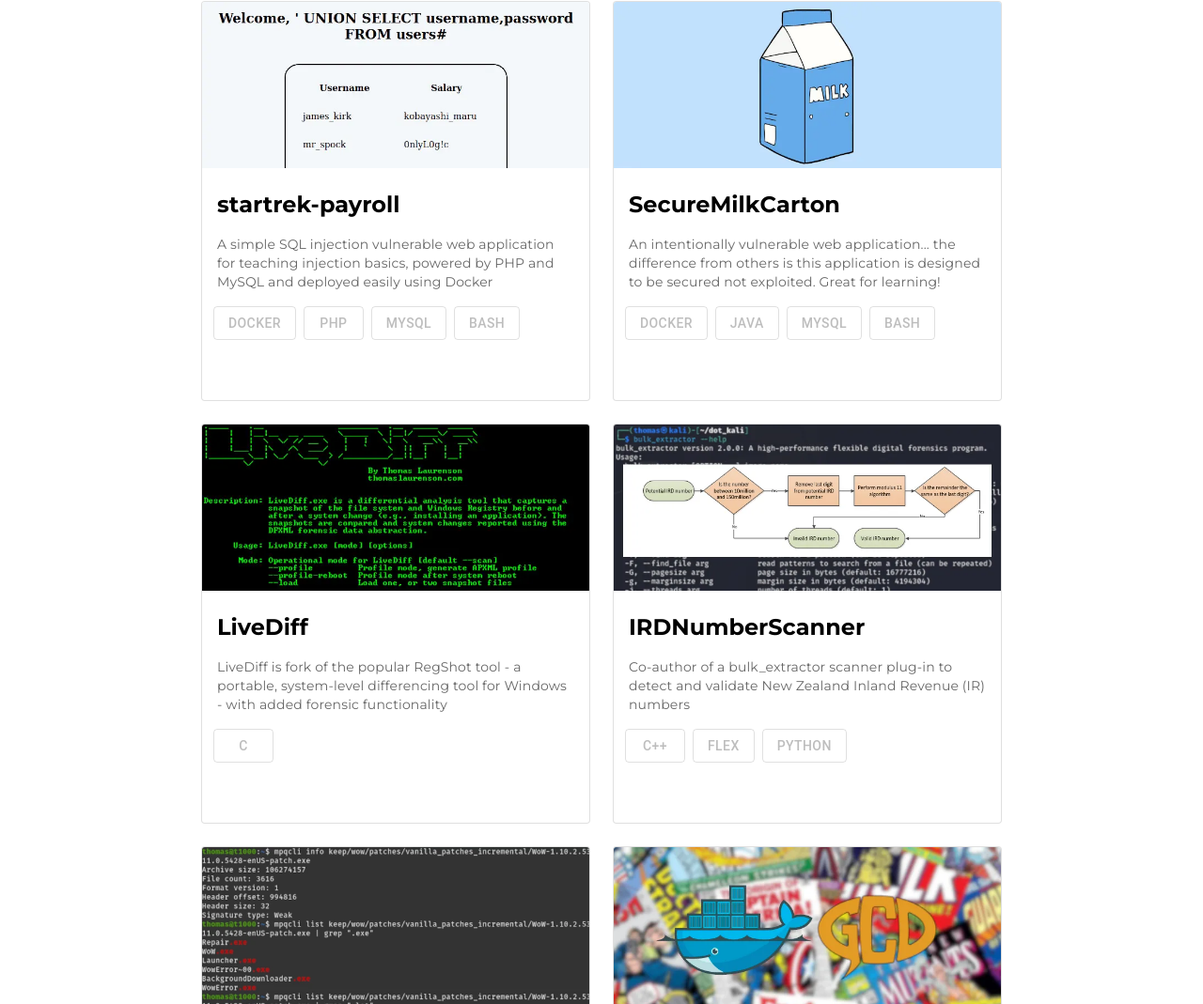
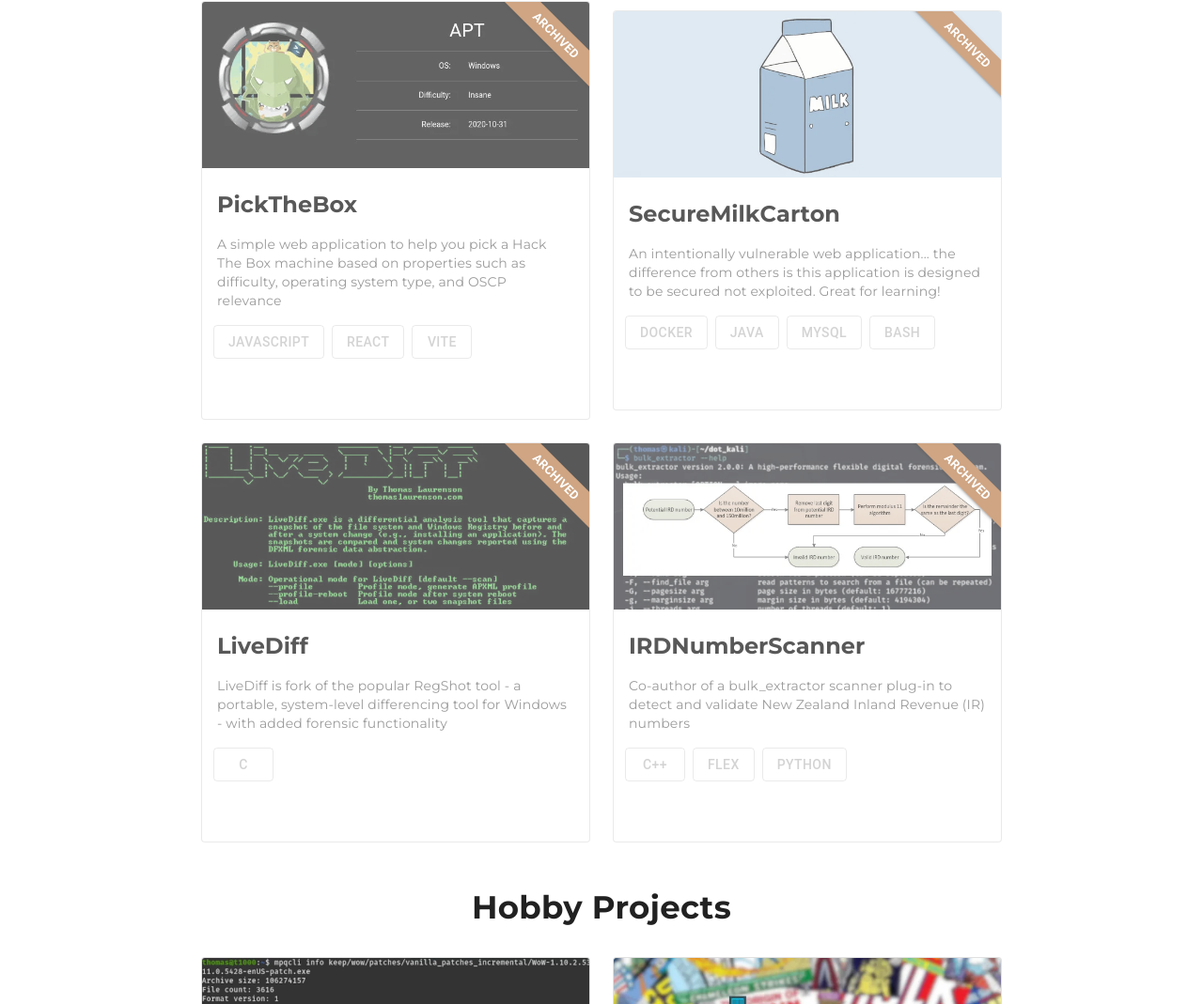
Before and after one commit to thomaslaurenson/thomaslaurenson.github.io, a React (Vite) app: page / in a window 1280 px wide. Shown: the part 2343-3412 px from the top of the page at 94% size. Built offline with nearby package versions, Linux system fonts and the light colour scheme; some icons are missing.

Commit message:
Feature/archived projects (#49)
* Bumped packages
* Divided projects into security and hobbies
* Added archived ribbon and card style

```diff
--- /dev/null
+++ b/src/components/ArchivedRibbon.jsx
@@ -0,0 +1,26 @@
+import { Box } from "@mui/material";
+
+export default function ArchivedRibbon() {
+  return (
+    <Box
+      sx={{
+        position: "absolute",
+        top: 22,
+        right: -36,
+        transform: "rotate(45deg)",
+        bgcolor: "warning.main",
+        color: "warning.contrastText",
+        px: 5,
+        py: 0.5,
+        fontSize: "0.8rem",
+        fontWeight: 700,
+        textTransform: "uppercase",
+        boxShadow: 2,
+        zIndex: 2,
+        pointerEvents: "none",
+      }}
+    >
+      Archived
+    </Box>
+  );
+}
--- a/src/components/PortfolioCard.jsx
+++ b/src/components/PortfolioCard.jsx
@@ -14,11 +14,22 @@ import {
 } from '@mui/material';
 import GitHubIcon from '@mui/icons-material/GitHub';
 import LinkIcon from '@mui/icons-material/Link';
+import ArchivedRibbon from './ArchivedRibbon';
 
 const PortfolioCard = ({project}) => {
   return (
     <Grid size={{ sm: 12 , md: 6 }}>
-      <Card elevation={0} variant="outlined">
+      <Card
+        elevation={0}
+        variant="outlined"
+        sx={{
+          position: "relative",
+          opacity: project.archived ? 0.65 : 1,
+          filter: project.archived ? "saturate(0.5)" : "none",
+          transition: "opacity 200ms ease, filter 200ms ease",
+        }}
+      >
+        {project.archived && <ArchivedRibbon />}
         <Link href={project.primarylink} aria-label={project.name}>
           <CardMedia component="picture">
             <source
--- a/src/data/constants.js
+++ b/src/data/constants.js
@@ -79,15 +79,7 @@ export const projects = [
     url: 'https://trophyroom.thomaslaurenson.com',
     primarylink: 'https://trophyroom.thomaslaurenson.com',
     tech: ['python', 'php', 'ps', 'bash'],
-  },
-  {
-    name: 'PickTheBox',
-    description: 'A simple web application to help you pick a Hack The Box machine based on properties such as difficulty, operating system type, and OSCP relevance',
-    img: 'pickthebox',
-    github: 'https://github.com/thomaslaurenson/pickthebox',
-    url: 'https://pickthebox.thomaslaurenson.com/',
-    primarylink: 'https://pickthebox.thomaslaurenson.com/',
-    tech: ['javascript', 'react', 'vite'],
+    archived: false,
   },
   {
     name: 'startrek-payroll',
@@ -97,6 +89,17 @@ export const projects = [
     url: null,
     primarylink: 'https://github.com/thomaslaurenson/startrek_payroll',
     tech: ['docker', 'php', 'mysql', 'bash'],
+    archived: false,
+  },
+  {
+    name: 'PickTheBox',
+    description: 'A simple web application to help you pick a Hack The Box machine based on properties such as difficulty, operating system type, and OSCP relevance',
+    img: 'pickthebox',
+    github: 'https://github.com/thomaslaurenson/pickthebox',
+    url: null,
+    primarylink: 'https://github.com/thomaslaurenson/pickthebox',
+    tech: ['javascript', 'react', 'vite'],
+    archived: true,
   },
   {
     name: 'SecureMilkCarton',
@@ -106,6 +109,7 @@ export const projects = [
     url: null,
     primarylink: 'https://github.com/thomaslaurenson/SecureMilkCarton',
     tech: ['docker', 'java', 'mysql', 'bash'],
+    archived: true,
   },
   {
     name: 'LiveDiff',
@@ -115,6 +119,7 @@ export const projects = [
     url: null,
     primarylink: 'https://github.com/thomaslaurenson/LiveDiff',
     tech: ['c'],
+    archived: true,
   },
   {
     name: 'IRDNumberScanner',
@@ -124,7 +129,11 @@ export const projects = [
     url: null,
     primarylink: 'https://github.com/thomaslaurenson/IRDNumberScanner',
     tech: ['C++', 'Flex', 'Python'],
+    archived: true,
   },
+];
+
+export const projects_hobbies = [
   {
     name: 'mpqcli',
     description: ' A command line tool to create, add, remove, list, extract, read, and verify MPQ archives using the StormLib library ',
@@ -133,6 +142,7 @@ export const projects = [
     url: null,
     primarylink: 'https://github.com/TheGrayDot/mpqcli',
     tech: ['c++', 'cmake', 'docker'],
+    archived: false,
   },
   {
     name: 'gcd_docker',
@@ -142,6 +152,7 @@ export const projects = [
     url: null,
     primarylink: 'https://github.com/TheGrayDot/gcd_docker',
     tech: ['Docker', 'Python', 'MySQL'],
+    archived: false,
   },
   {
     name: 'wow-vmangos-docker',
@@ -151,6 +162,7 @@ export const projects = [
     url: null,
     primarylink: 'https://github.com/TheGrayDot/wow-vmangos-docker',
     tech: ['Docker', 'Python', 'MySQL', 'Bash'],
+    archived: false,
   },
   {
     name: 'barcomic_server',
@@ -160,5 +172,6 @@ export const projects = [
     url: null,
     primarylink: 'https://github.com/TheGrayDot/barcomic_server',
     tech: ['go'],
+    archived: false,
   },
 ];
--- a/src/sections/Portfolio.jsx
+++ b/src/sections/Portfolio.jsx
@@ -6,13 +6,14 @@ import {
 } from '@mui/material';
 import PortfolioCard from '../components/PortfolioCard';
 import { projects } from '../data/constants';
+import { projects_hobbies } from '../data/constants';
 
 const Portfolio = () => {
   return (
     <Box pt={6} pb={4} id='portfolio'>
       <Box pb={4}>
         <Typography variant='h4' align='center'>
-          <Box fontWeight='fontWeightBold'>Portfolio</Box>
+          <Box fontWeight='fontWeightBold'>Security Projects</Box>
         </Typography>
       </Box>
       <Grid
@@ -26,6 +27,22 @@ const Portfolio = () => {
           return <PortfolioCard project={project} key={index} />;
         })}
       </Grid>
+      <Box pt={6} pb={4}>
+        <Typography variant='h4' align='center'>
+          <Box fontWeight='fontWeightBold'>Hobby Projects</Box>
+        </Typography>
+      </Box>
+      <Grid
+        container
+        direction='row'
+        justify='center'
+        alignItems='center'
+        spacing={3}
+      >
+        {projects_hobbies.map((project, index) => {
+          return <PortfolioCard project={project} key={index} />;
+        })}
+      </Grid>
     </Box>
   );
 };
```
Also changed, not shown: package.json (+9 -9 lines), 1 other file (tests, documents, lock files or other folders).
